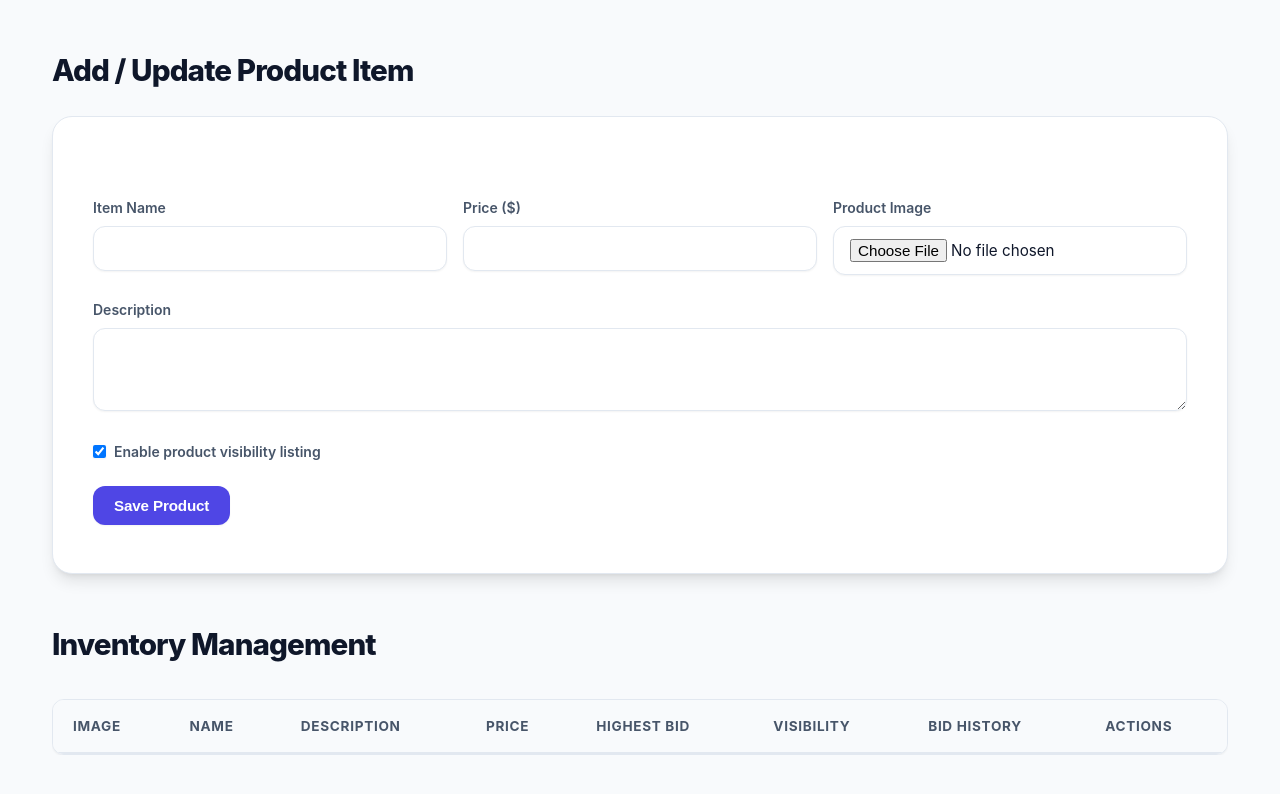
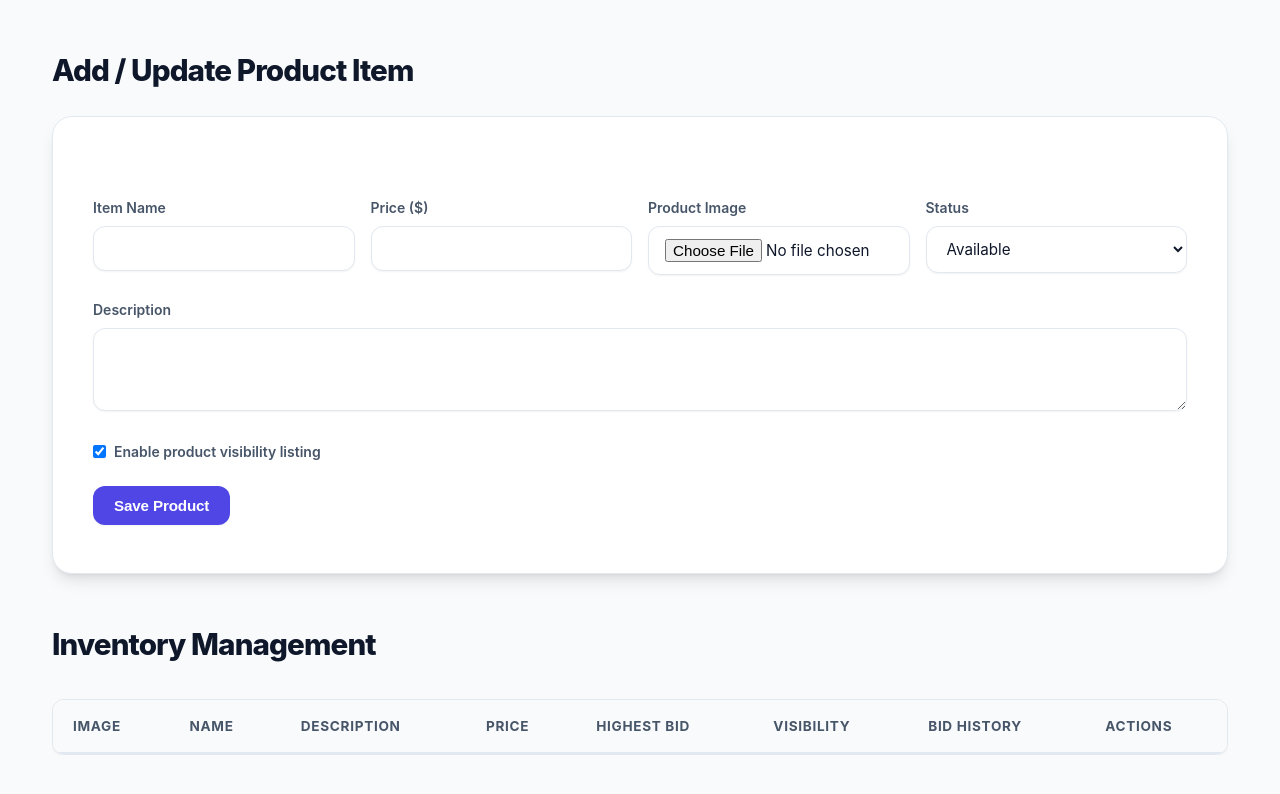
Before and after one commit to gautam958/sello, a website: page admin.html in a window 1280 px wide. Shown: the part 72-866 px from the top of the page. Drawn offline with Linux system fonts and the light colour scheme; no server answers; sample sign-in values are in the browser's storage.

Commit message:
update status column admin

```diff
--- a/admin.html
+++ b/admin.html
@@ -36,10 +36,17 @@
               <label for="item-image">Product Image</label>
               <input type="file" id="item-image" accept="image/*" />
             </div>
+            <div class="form-group">
+              <label for="item-status">Status</label>
+              <select id="item-status">
+                <option value="Available">Available</option>
+                <option value="Booked">Booked</option>
+              </select>
+            </div>
           </div>
           <div class="form-group">
             <label for="item-desc">Description</label>
-            <textarea id="item-desc" rows="3" required></textarea>
+            <textarea id="item-desc" rows="3"></textarea>
           </div>
           <div
             class="form-group"
```
